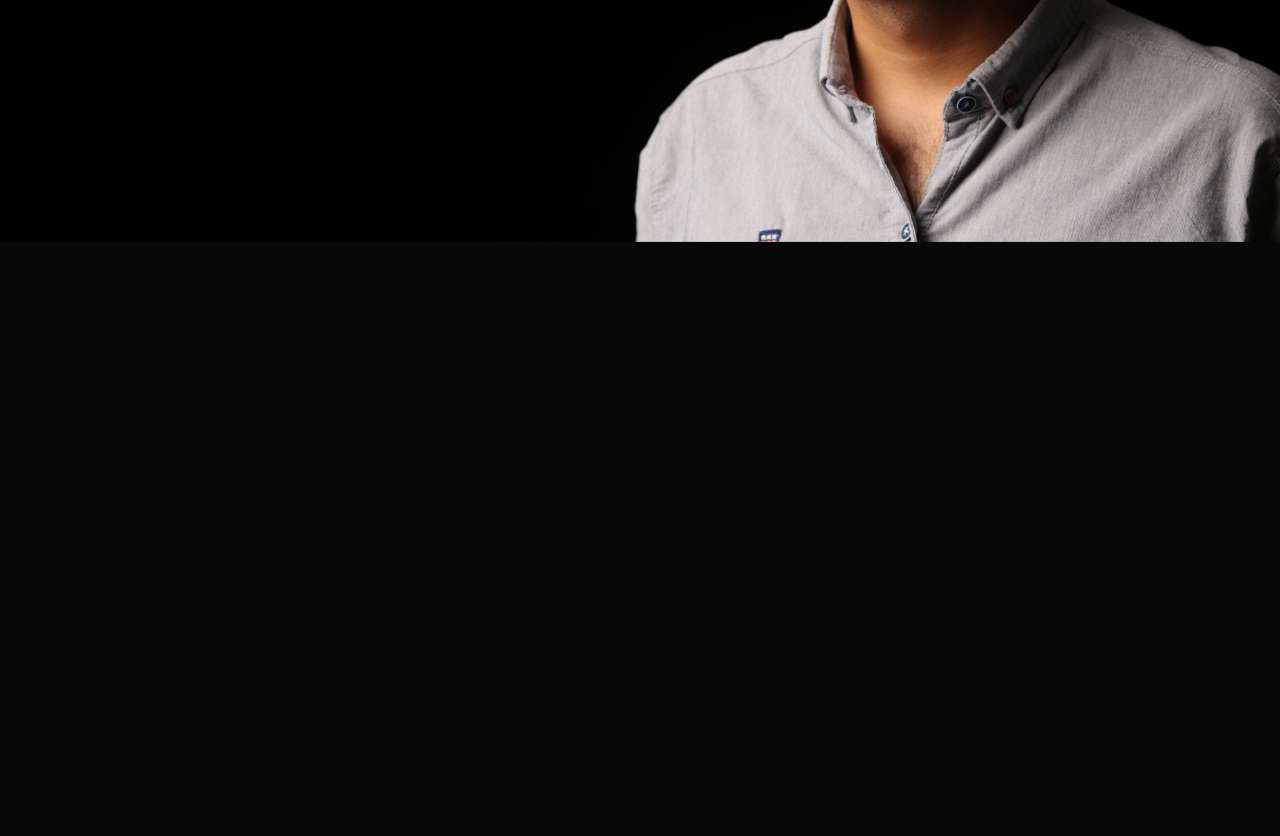
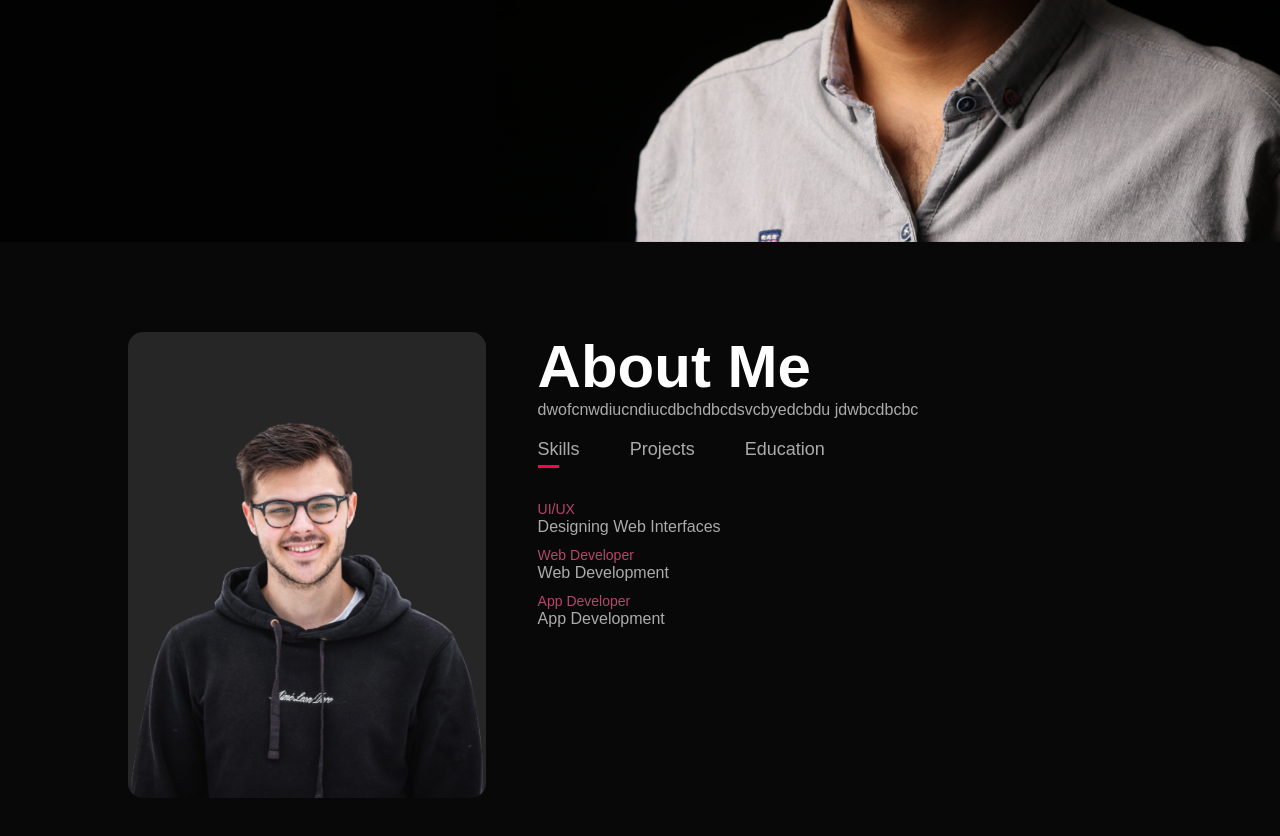
Before and after one commit to Anirudh1308/Personal_Portfolio, a plain HTML site: page index.html in a window 1280 px wide. Shown: the part 558-1394 px from the top of the page. Before the commit the page ends 800 px from the top, so only its background shows below. Drawn offline with Linux system fonts and the light colour scheme.

Commit message:
Tabs 1.0

```diff
--- a/index.html
+++ b/index.html
@@ -26,5 +26,44 @@
             </div>
         </div>
     </div>
+    <div id="about">
+        <div class="container">
+            <div class="row">
+                <div class="about-col-1">
+                    <img src="Images/user.png">
+                </div>
+                <div class="about-col-2">
+                    <h1 class="sub-title">About Me</h1>
+                    <p>dwofcnwdiucndiucdbchdbcdsvcbyedcbdu jdwbcdbcbc</p>
+                    <div class="tab-titles">
+                        <p class="tab-links active-link" onclick="opentab('skills')">Skills</p>
+                        <p class="tab-links" onclick="opentab('projects')">Projects</p>
+                        <p class="tab-links" onclick="opentab('education')">Education</p>
+                    </div>
+                    <div class="tab-contents active-tab" id="skills">
+                        <ul>
+                            <li><span>UI/UX</span><br>Designing Web Interfaces</li>
+                            <li><span>Web Developer</span><br>Web Development</li>
+                            <li><span>App Developer</span><br>App Development</li>
+                        </ul>
+                    </div>
+                    <div class="tab-contents" id="projects">
+                        <ul>
+                            <li><span>UI/UX</span><br>Designing Web Interfaces</li>
+                            <li><span>Web Developer</span><br>Web Development</li>
+                            <li><span>App Developer</span><br>App Development</li>
+                        </ul>
+                    </div>
+                    <div class="tab-contents" id="education">
+                        <ul>
+                            <li><span>UI/UX</span><br>Designing Web Interfaces</li>
+                            <li><span>Web Developer</span><br>Web Development</li>
+                            <li><span>App Developer</span><br>App Development</li>
+                        </ul>
+                    </div>
+                </div>
+            </div>
+        </div>
+    </div>
 </body>
 </html>
--- a/style.css
+++ b/style.css
@@ -72,3 +72,79 @@ nav ul li a:hover::after{
 .header-text h1 span{
     color:#ff004f
 }
+
+
+#about{
+    padding: 80px 0;
+    color: #ababab;
+}
+
+.row{
+    display: flex;
+    justify-content: space-between;
+    flex-wrap: wrap;
+}
+
+.about-col-1{
+    flex-basis: 35%;
+}
+.about-col-1 img{
+    width:100%;
+    border-radius: 15px;
+}
+
+.about-col-2{
+    flex-basis: 60%;
+}
+
+.sub-title{
+    font-size: 60px;
+    font-weight: 600;
+    color: #fff;
+}
+
+.tab-titles{
+    display: flex;
+    margin: 20px 0 40px;
+}
+
+.tab-links{
+    margin-right: 50px;
+    font-size: 18px;
+    font-weight: 500;
+    cursor: pointer;
+    position: relative;
+}
+
+.tab-links::after{
+    content: '';
+    width: 0;
+    height: 3px;
+    background: #ff004f;
+    position: absolute;
+    left: 0;
+    bottom: -8px;
+    transition: 00.5s;
+}
+
+.tab-links.active-link::after{
+    width: 50%;
+}
+
+.tab-contents ul li{
+    list-style: none;
+    margin: 10px 0;
+}
+
+.tab-contents ul li span{
+    color: #b54769;
+    font-size: 14px;
+}
+
+.tab-contents{
+    display: none;
+}
+
+.tab-contents.active-tab{
+    display: block;
+}
```
